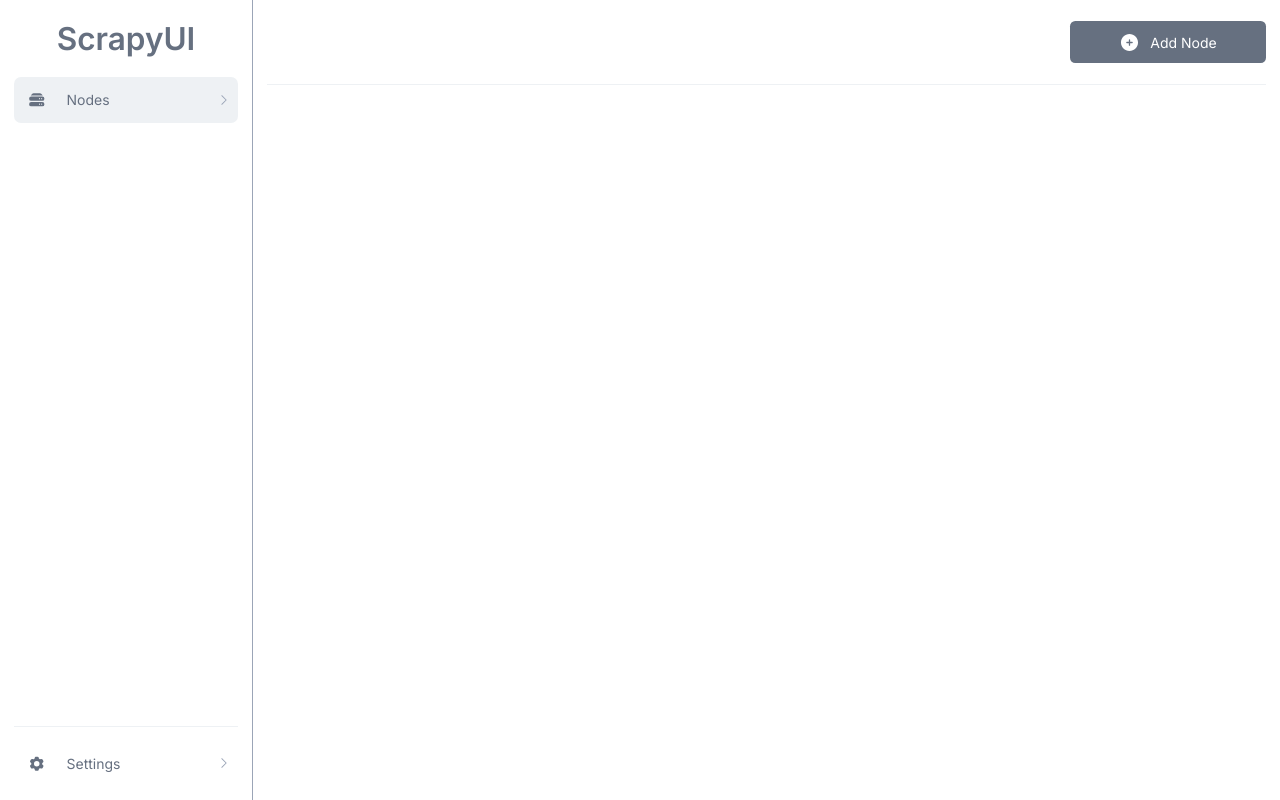
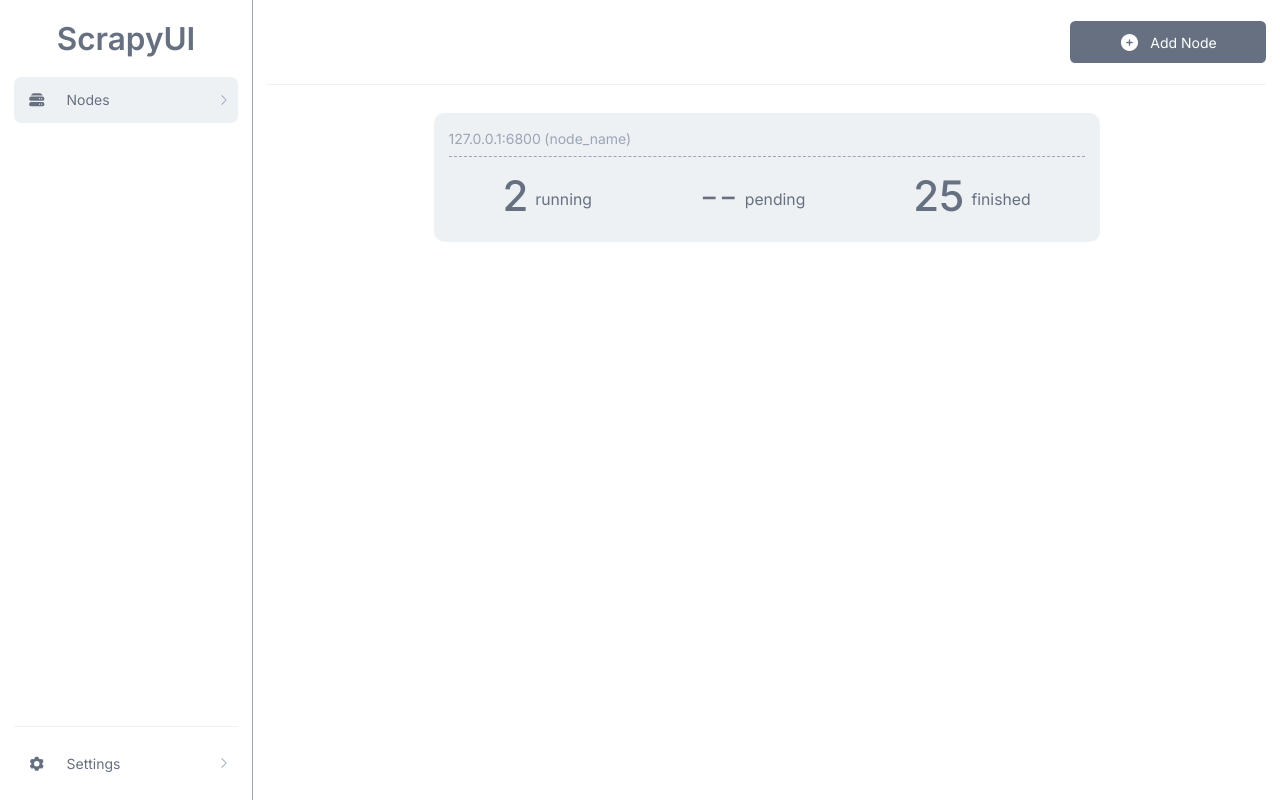
Before and after one commit to Dog-Egg/scrapy-ui, a Next.js app: page /nodes in a window 1280 px wide. Built offline with nearby package versions, Linux system fonts and the light colour scheme.

Commit message:
Node Card

```diff
--- a/src/app/(dashboard)/nodes/page.tsx
+++ b/src/app/(dashboard)/nodes/page.tsx
@@ -1,14 +1,17 @@
 "use client";
 
 import Button from "@/components/Button";
+import { getAllNodes } from "@/db";
 import { PlusCircleIcon } from "@heroicons/react/24/solid";
 import { useRouter } from "next/navigation";
 
 export default function Nodes() {
   const router = useRouter();
+  const nodes = getAllNodes();
+
   return (
     <div>
-      <header className=" border-tertiary flex justify-between border-b py-6">
+      <header className=" flex justify-between border-b border-tertiary py-6">
         <div className="ml-auto">
           <Button
             className="min-w-56"
@@ -21,6 +24,38 @@ export default function Nodes() {
           </Button>
         </div>
       </header>
+      <main>
+        {nodes.map((node) => (
+          <div
+            key={node.address}
+            className="mx-auto mt-8 w-2/3 rounded-xl border border-[transparent] bg-tertiary p-4 hover:border-secondary"
+          >
+            <div className="text-base text-secondary">
+              <span>{node.address}</span>
+              <span className="ml-1">(node_name)</span>
+            </div>
+
+            {/* 分隔线 */}
+            <div className="my-2 border-b border-dashed border-secondary"></div>
+
+            <div className="flex justify-around py-3">
+              <div className="group cursor-pointer">
+                <span className="text-5xl font-medium">2</span>
+                <span className="ml-2 align-super text-lg">running</span>
+              </div>
+              <div>
+                {/* <span className="text-5xl font-medium">3</span> */}
+                <span className="text-5xl font-light">--</span>
+                <span className=" ml-2 align-super text-lg">pending</span>
+              </div>
+              <div>
+                <span className="text-5xl font-medium">25</span>
+                <span className=" ml-2 align-super text-lg">finished</span>
+              </div>
+            </div>
+          </div>
+        ))}
+      </main>
     </div>
   );
 }
--- a/src/app/api/nodes/api.d.ts
+++ b/src/app/api/nodes/api.d.ts
@@ -1,4 +1,4 @@
-declare namespace APIData {
+declare namespace ScrayUI {
   interface Node {
     address: string;
   }
--- a/src/app/api/nodes/route.ts
+++ b/src/app/api/nodes/route.ts
@@ -3,7 +3,7 @@
 import { addNode, getNodeByAddress } from "@/db";
 
 export async function POST(request: Request) {
-  const data: APIData.Node = await request.json();
+  const data: ScrayUI.Node = await request.json();
   if (getNodeByAddress(data.address)) {
     return Response.json(
       {
--- a/src/components/Button.tsx
+++ b/src/components/Button.tsx
@@ -1,5 +1,3 @@
-"use client";
-
 import { PropsWithChildren, ReactNode } from "react";
 import classNames from "classnames";
 
--- a/src/db.ts
+++ b/src/db.ts
@@ -1,9 +1,9 @@
-const nodes: APIData.Node[] = [{ address: "127.0.0.1:6800" }];
+const nodes: ScrayUI.Node[] = [{ address: "127.0.0.1:6800" }];
 
 /**
  * 添加 Node。
  */
-export function addNode(data: APIData.Node) {
+export function addNode(data: ScrayUI.Node) {
   nodes.push(data);
 }
 
@@ -13,3 +13,10 @@ export function addNode(data: APIData.Node) {
 export function getNodeByAddress(address: string) {
   return nodes.find((e) => e.address == address);
 }
+
+/**
+ * 获取所有节点
+ */
+export function getAllNodes() {
+  return nodes;
+}
```
